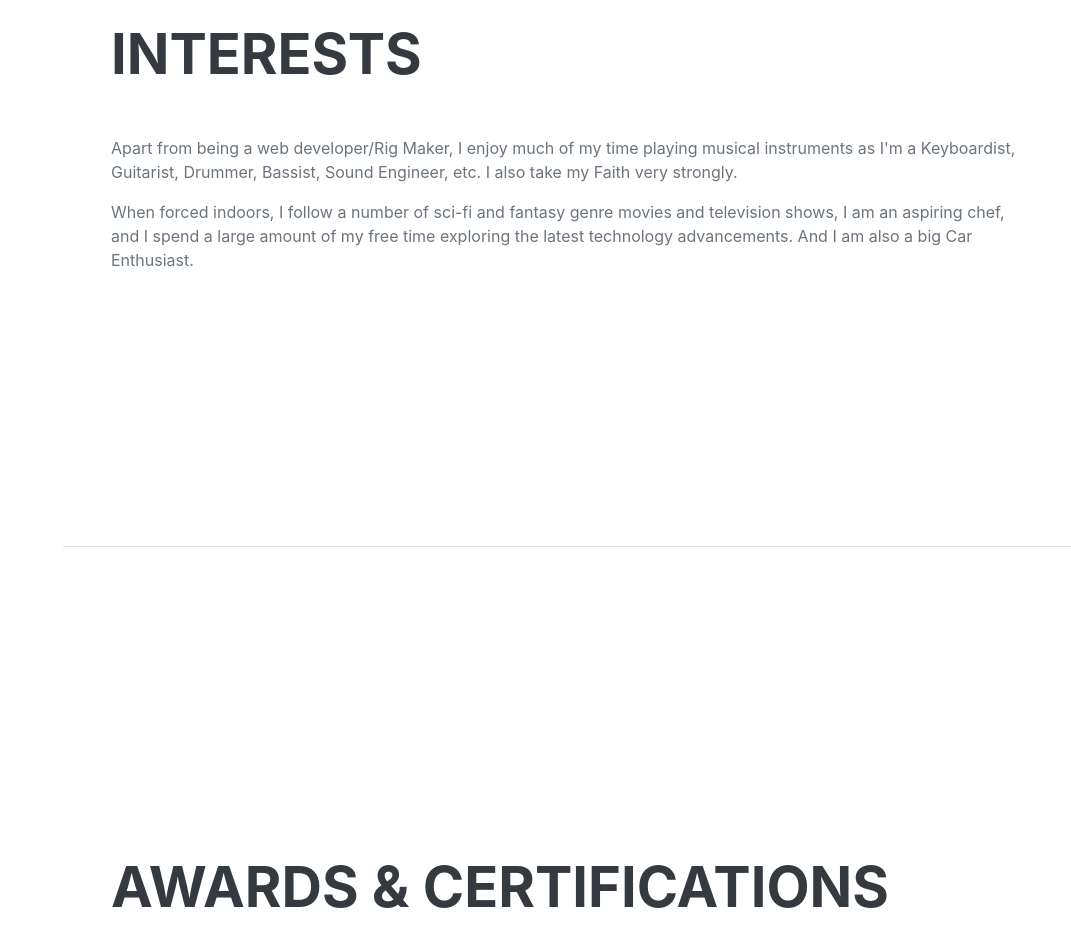
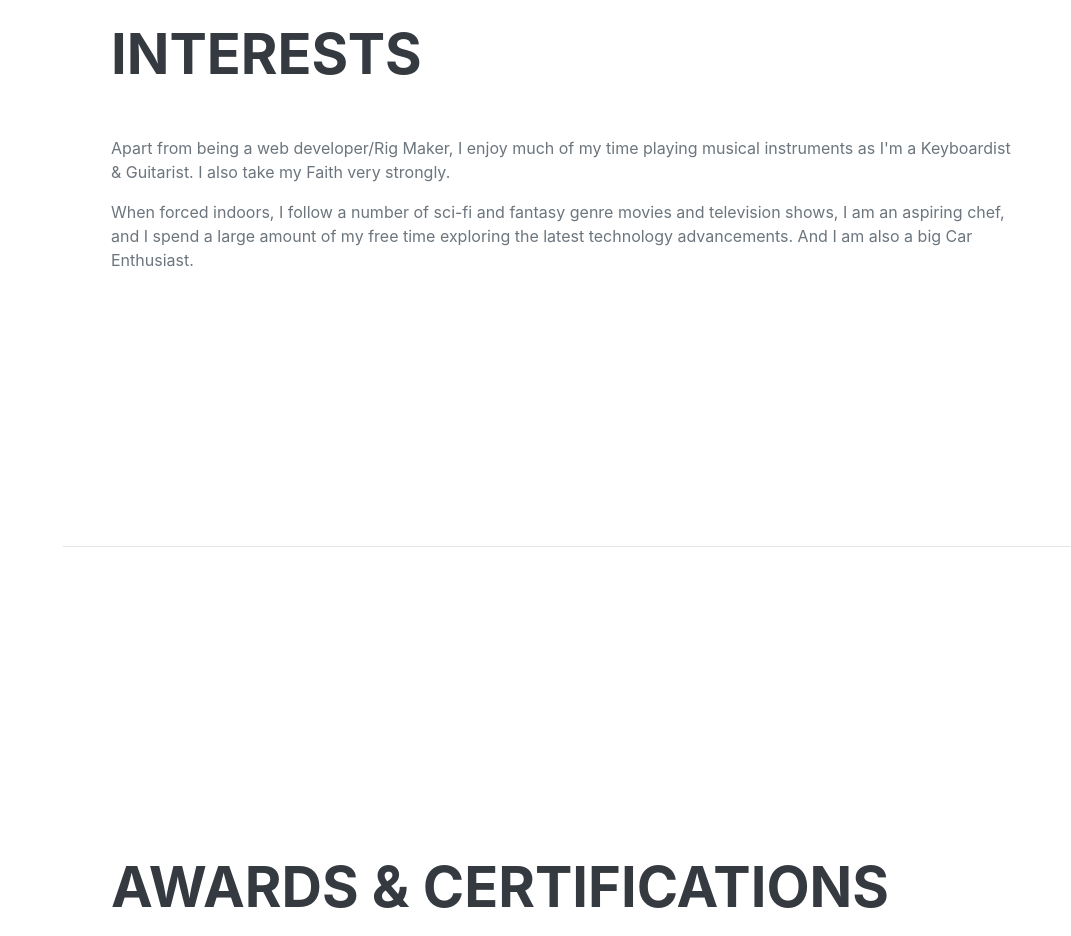
Before and after one commit to anugrahpaul2000/RESUME, a plain HTML site: page index.html in a window 1280 px wide. Shown: the part 3540-4476 px from the top of the page, without its empty margins (209-1280 px from the left). Drawn offline with nearby package versions, Linux system fonts and the light colour scheme; a web font is replaced by a local one.

Commit message:
Update index.html

```diff
--- a/index.html
+++ b/index.html
@@ -150,7 +150,7 @@
             <section class="resume-section" id="interests">
                 <div class="resume-section-content">
                     <h2 class="mb-5">Interests</h2>
-                    <p>Apart from being a web developer/Rig Maker, I enjoy much of my time playing musical instruments as I'm a Keyboardist, Guitarist, Drummer, Bassist, Sound Engineer, etc. I also take my Faith very strongly.</p>
+                    <p>Apart from being a web developer/Rig Maker, I enjoy much of my time playing musical instruments as I'm a Keyboardist & Guitarist. I also take my Faith very strongly.</p>
                     <p class="mb-0">When forced indoors, I follow a number of sci-fi and fantasy genre movies and television shows, I am an aspiring chef, and I spend a large amount of my free time exploring the latest technology advancements. And I am also a big Car Enthusiast.</p>
                 </div>
             </section>
```
